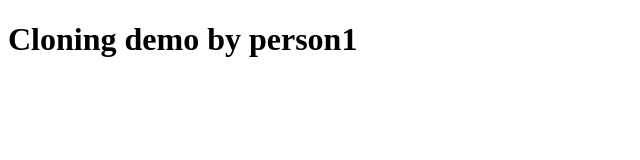
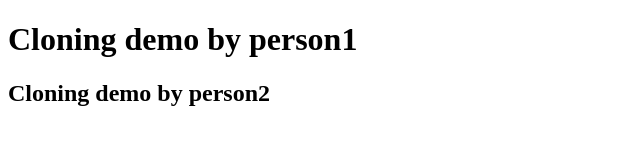
Before and after one commit to Sripriya8/Cloning-demo, a plain HTML site: page index.html in a window 1280 px wide. Shown: the whole page, without its empty margins (0-640 px from the left). Drawn offline with Linux system fonts and the light colour scheme.

Commit message:
Clone demo by person2

```diff
--- a/index.html
+++ b/index.html
@@ -7,5 +7,6 @@
 </head>
 <body>
     <h1>Cloning demo by person1</h1>
+    <h2>Cloning demo by person2</h2>
 </body>
 </html>
```
